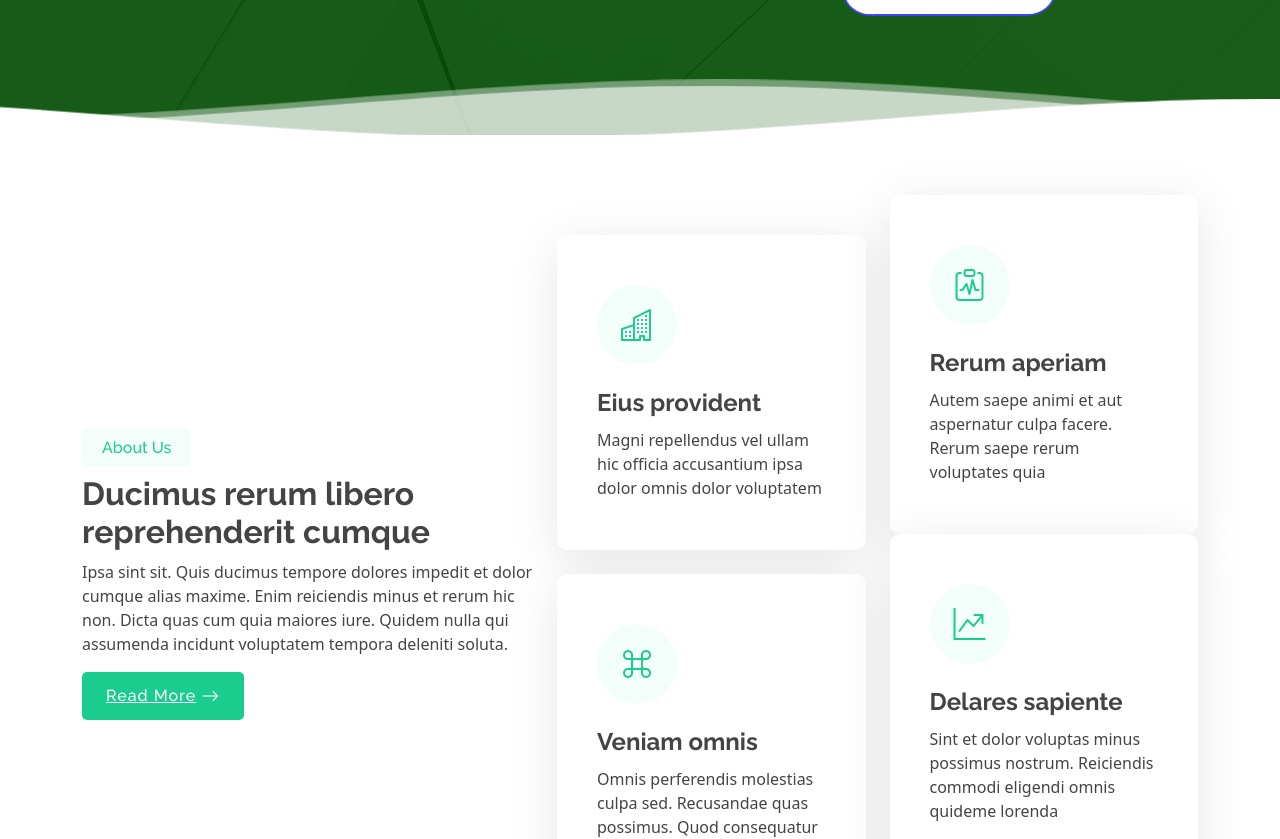
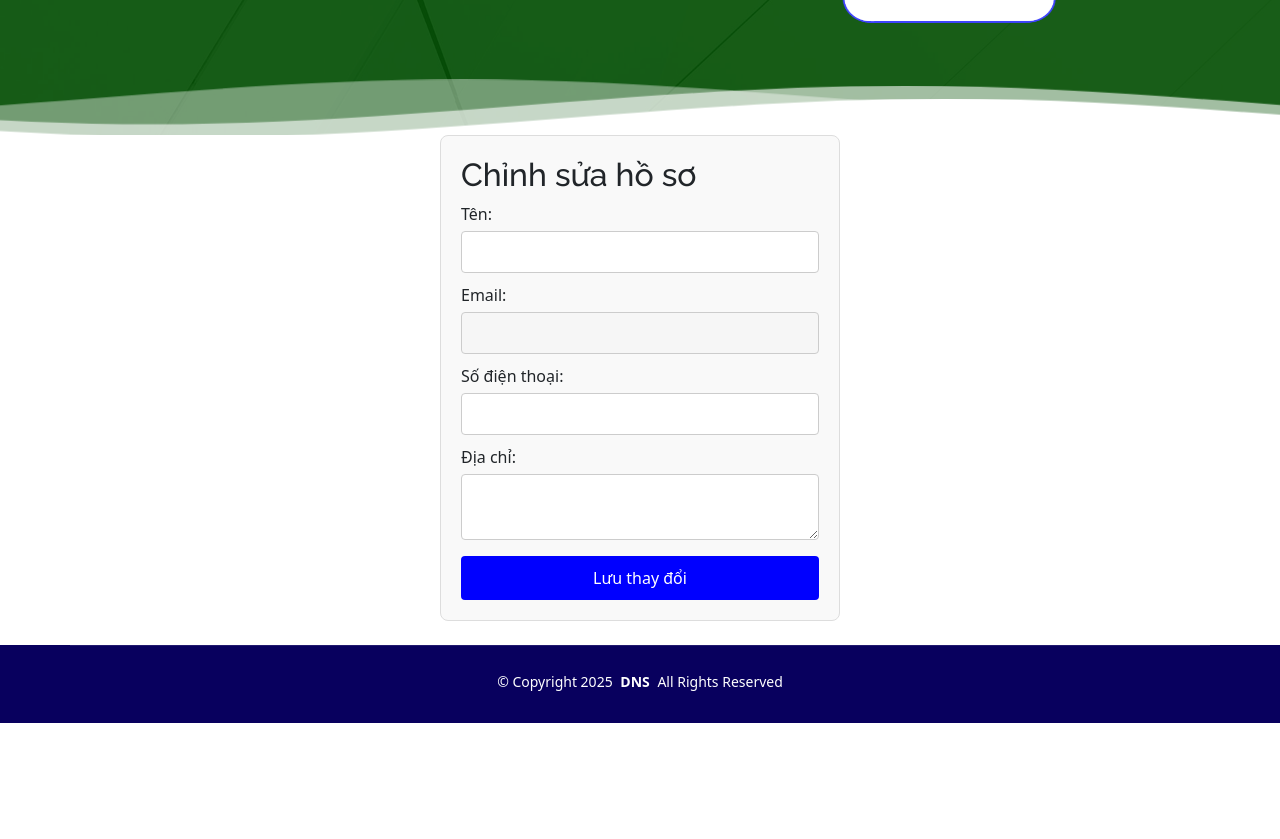
Before and after one commit to DNSportCapstone/DNSport-FE, a Vue app: page /edituser in a window 1280 px wide. Before the commit this address led to /. Shown: the part 520-1359 px from the top of the page. After the commit the page ends 1243 px from the top, so only its background shows below. Built offline with nearby package versions, Linux system fonts and the light colour scheme; no server answers; what vue3-google-login would draw is missing.

Commit message:
DNS - update profile

```diff
--- /dev/null
+++ b/src/components/User/EditUser.vue
@@ -0,0 +1,94 @@
+<script setup>
+import API from '@/utils/axios';
+import { ref, onMounted } from 'vue';
+
+const user = ref({
+  name: '',
+  email: '',
+  phone: '',
+  address: ''
+});
+
+const API_URL = ref('User');
+
+onMounted(async () => {
+  try {
+    const response = await API.get('User?userId=2');
+    user.value = response.data;
+  } catch (error) {
+    console.error('Lỗi khi tải dữ liệu:', error);
+  }
+});
+
+// Gửi dữ liệu cập nhật về API
+const updateProfile = async () => {
+  try {
+    if (!API_URL.value) {
+      console.error('API_URL chưa được gán');
+      return;
+    }
+
+    const response = await API.put(API_URL.value, user.value);
+
+    if (response.status === 200) {
+      alert('Cập nhật thành công!');
+    } else {
+      throw new Error('Cập nhật thất bại!');
+    }
+  } catch (error) {
+    console.error('Lỗi khi cập nhật:', error);
+  }
+};
+</script>
+
+<template>
+  <div class="container">
+    <h2>Chỉnh sửa hồ sơ</h2>
+    <form @submit.prevent="updateProfile">
+      <label>Tên:</label>
+      <input v-model="user.fullName" type="text" required />
+
+      <label>Email:</label>
+      <input v-model="user.email" type="text" disabled />
+
+      <label>Số điện thoại:</label>
+      <input v-model="user.phoneNumber" type="tel" required />
+
+      <label>Địa chỉ:</label>
+      <textarea v-model="user.address" required></textarea>
+
+      <button type="submit">Lưu thay đổi</button>
+    </form>
+  </div>
+</template>
+
+<style scoped>
+.container {
+  max-width: 400px;
+  margin: auto;
+  padding: 20px;
+  border: 1px solid #ddd;
+  border-radius: 8px;
+  background: #f9f9f9;
+}
+input, textarea {
+  width: 100%;
+  padding: 8px;
+  margin-top: 5px;
+  margin-bottom: 10px;
+  border: 1px solid #ccc;
+  border-radius: 4px;
+}
+button {
+  width: 100%;
+  padding: 10px;
+  background: blue;
+  color: white;
+  border: none;
+  border-radius: 4px;
+  cursor: pointer;
+}
+button:hover {
+  background: darkblue;
+}
+</style>
--- a/src/router/index.js
+++ b/src/router/index.js
@@ -7,6 +7,7 @@ import CheckoutPage from "@/pages/CheckoutPage.vue";
 import CartPage from "@/pages/CartPage.vue";
 import BookingList from "@/pages/BookingList.vue";
 import LoginSSO from "@/pages/auth/LoginSSO.vue";
+import EditUser from "@/components/User/EditUser.vue";
 
 const router = createRouter({
   history: createWebHistory(),
@@ -46,6 +47,11 @@ const router = createRouter({
       name: "login-sso",
       component: LoginSSO,
     },
+    {
+      path: "/edituser",
+      name: "edituser",
+      component: EditUser,
+    },
   ],
 });
 
@@ -59,6 +65,7 @@ router.beforeEach((to, from, next) => {
     "/checkout",
     "/cart",
     "/booking-cancel",
+    "/edituser",
   ];
   // const adminPages = ["/product"];
   const authRequired = !publicPages.includes(to.path);
--- a/src/utils/axios.js
+++ b/src/utils/axios.js
@@ -2,7 +2,7 @@ import axios from "axios";
 import store from "@/store";
 
 const API = axios.create({
-  baseURL: "https://localhost:7247/api",
+  baseURL: "https://localhost:44394/api",
 });
 
 API.interceptors.request.use(
```
